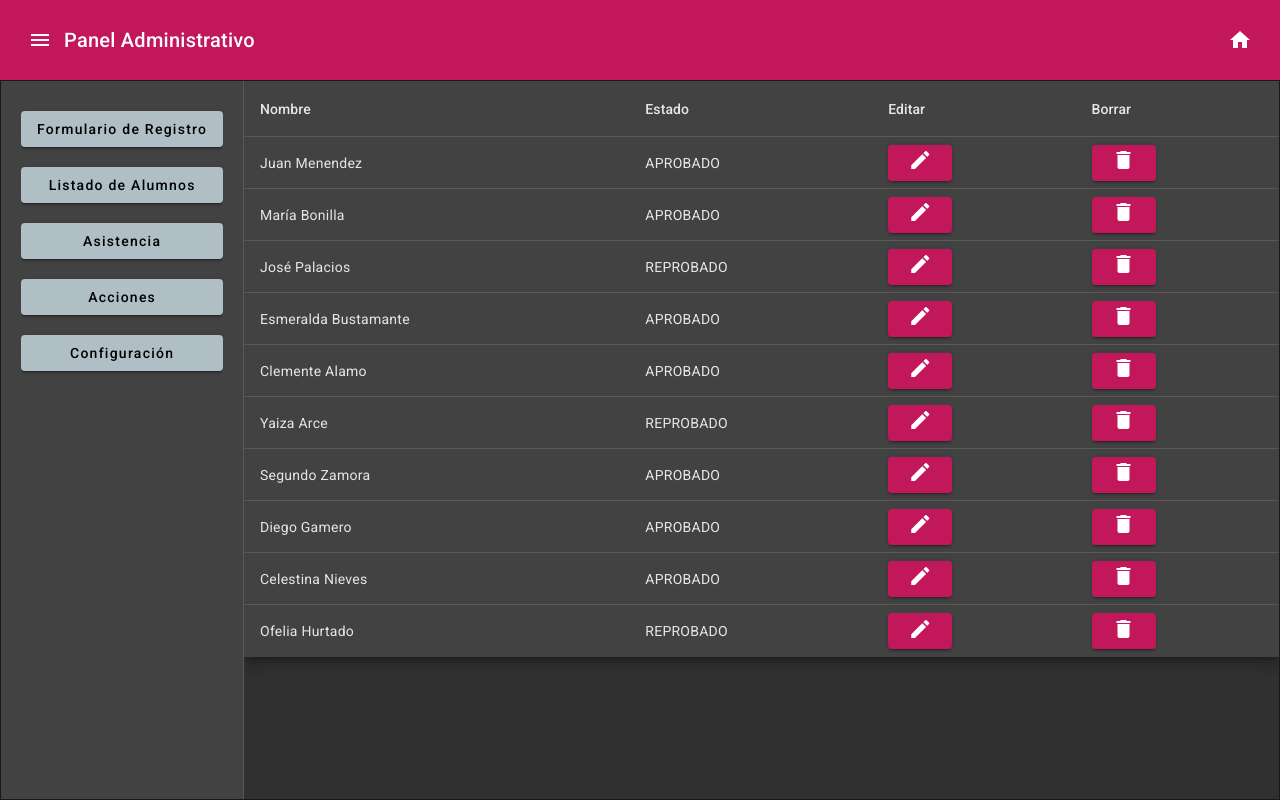
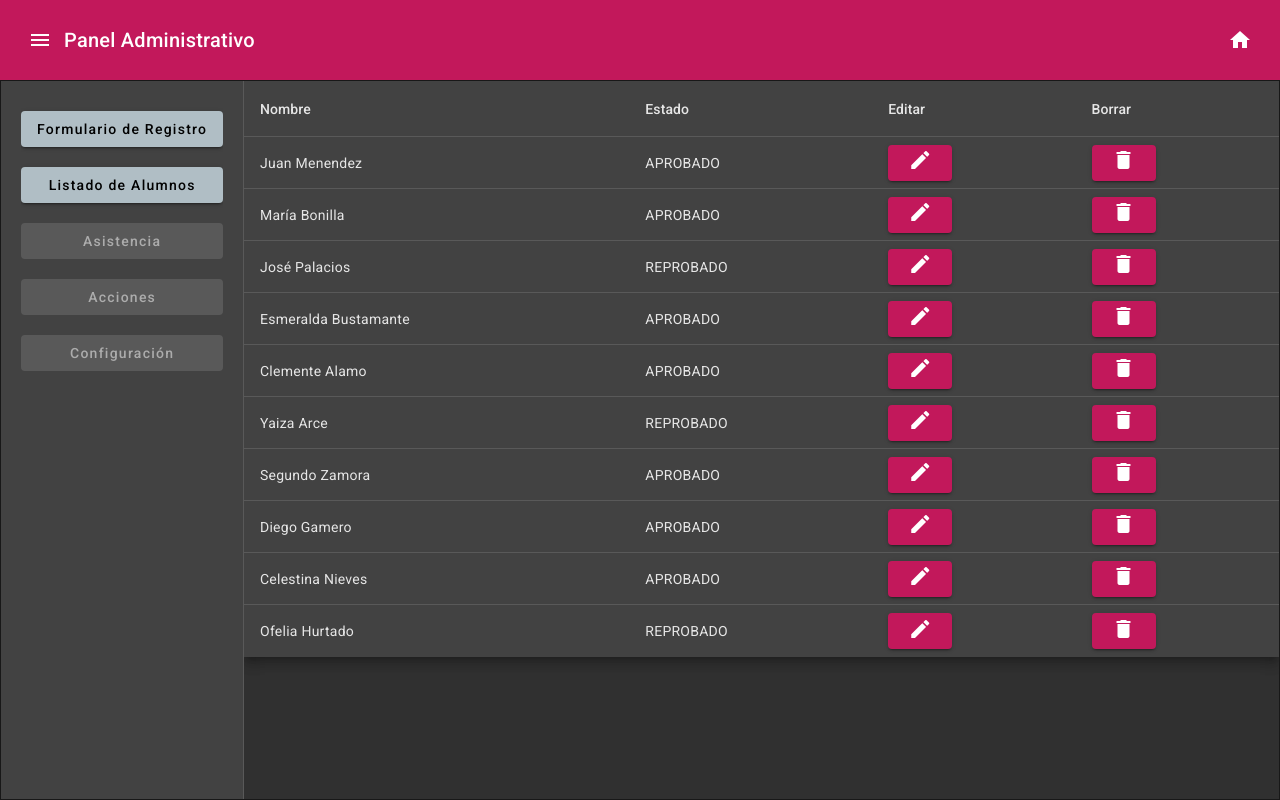
Before and after one commit to sebastianrhsarh/1PF-Riquelme, an Angular app: page /students in a window 1280 px wide. Both pictures are taken after a click on the button "menu". Built offline with nearby package versions, Linux system fonts and the light colour scheme.

Commit message:
fix validations

```diff
--- a/src/app/administrative-panel/administrative-panel.component.html
+++ b/src/app/administrative-panel/administrative-panel.component.html
@@ -21,13 +21,13 @@
       <button color="accent" (click)="navigate(2)" class="my-10" mat-raised-button>
         Listado de Alumnos
       </button>
-      <button color="accent" class="my-10" mat-raised-button>
+      <button color="accent" disabled class="my-10" mat-raised-button>
         Asistencia
       </button>
-      <button color="accent" class="my-10" mat-raised-button>
+      <button color="accent" disabled class="my-10" mat-raised-button>
         Acciones
       </button>
-      <button color="accent" class="my-10" mat-raised-button>
+      <button color="accent" disabled class="my-10" mat-raised-button>
         Configuración
       </button>
     </div>
--- a/src/app/pages/edit-student/edit-student.component.html
+++ b/src/app/pages/edit-student/edit-student.component.html
@@ -6,14 +6,14 @@ class="container">
     <mat-label>Nombre</mat-label>
     <input matInput [formControl]="nameControl"
     type="text"
-    placeholder="Mínimo 6 caracteres."
+    placeholder="Mínimo 3 caracteres."
     [ngClass]="{ 'form-invalid': this.nameControl.invalid && this.nameControl.touched }">
   </mat-form-field>
   <mat-form-field appearance="fill">
     <mat-label>Apellido</mat-label>
     <input matInput [formControl]="lastNameControl"
     type="text"
-    placeholder="Mínimo 6 caracteres."
+    placeholder="Mínimo 3 caracteres."
     [ngClass]="{ 'form-invalid': this.lastNameControl.invalid && this.lastNameControl.touched }">
   </mat-form-field>
   <mat-form-field appearance="fill">
--- a/src/app/pages/edit-student/edit-student.component.ts
+++ b/src/app/pages/edit-student/edit-student.component.ts
@@ -11,8 +11,8 @@ import { ELEMENT_DATA } from 'src/app/constants/constant';
 export class EditStudentComponent {
   dataEdit = JSON.parse(this.message);
 
-  nameControl = new FormControl(this.dataEdit.student.name,[Validators.minLength(5),Validators.pattern(/^[a-zA-Z]+$/)]);
-  lastNameControl = new FormControl(this.dataEdit.student.lastName,[Validators.minLength(5),Validators.pattern(/^[a-zA-Z]+$/)]);
+  nameControl = new FormControl(this.dataEdit.student.name,[Validators.minLength(3),Validators.pattern(/^[a-zA-ZáéíóúÁÉÍÓÚñÑüÜ\s]+$/)]);
+  lastNameControl = new FormControl(this.dataEdit.student.lastName,[Validators.minLength(3),Validators.pattern(/^[a-zA-ZáéíóúÁÉÍÓÚñÑüÜ\s]+$/)]);
   statusControl = new FormControl(this.dataEdit.student.status,[]);
   registerForm: FormGroup;
 
--- a/src/app/pages/form/form.component.html
+++ b/src/app/pages/form/form.component.html
@@ -8,14 +8,14 @@ class="container">
     <mat-label>Nombre</mat-label>
     <input matInput [formControl]="nameControl"
     type="text"
-    placeholder="Mínimo 6 caracteres."
+    placeholder="Mínimo 3 caracteres."
     [ngClass]="{ 'form-invalid': this.nameControl.invalid && this.nameControl.touched }">
   </mat-form-field>
   <mat-form-field appearance="fill">
     <mat-label>Apellido</mat-label>
     <input matInput [formControl]="lastNameControl"
     type="text"
-    placeholder="Mínimo 6 caracteres."
+    placeholder="Mínimo 3 caracteres."
     [ngClass]="{ 'form-invalid': this.lastNameControl.invalid && this.lastNameControl.touched }">
   </mat-form-field>
   <button color="accent" type="submit" mat-raised-button>
--- a/src/app/pages/form/form.component.ts
+++ b/src/app/pages/form/form.component.ts
@@ -8,8 +8,8 @@ import { ELEMENT_DATA } from 'src/app/constants/constant';
   styleUrls: ['./form.component.scss']
 })
 export class FormComponent {
-  nameControl = new FormControl('',[Validators.required, Validators.minLength(5),Validators.pattern(/^[a-zA-Z]+$/)]);
-  lastNameControl = new FormControl('',[Validators.required, Validators.minLength(5),Validators.pattern(/^[a-zA-Z]+$/)]);
+  nameControl = new FormControl('',[Validators.required, Validators.minLength(3),Validators.pattern(/^[a-zA-ZáéíóúÁÉÍÓÚñÑüÜ\s]+$/)]);
+  lastNameControl = new FormControl('',[Validators.required, Validators.minLength(3),Validators.pattern(/^[a-zA-ZáéíóúÁÉÍÓÚñÑüÜ\s]+$/)]);
 
   registerForm: FormGroup;
 
```
